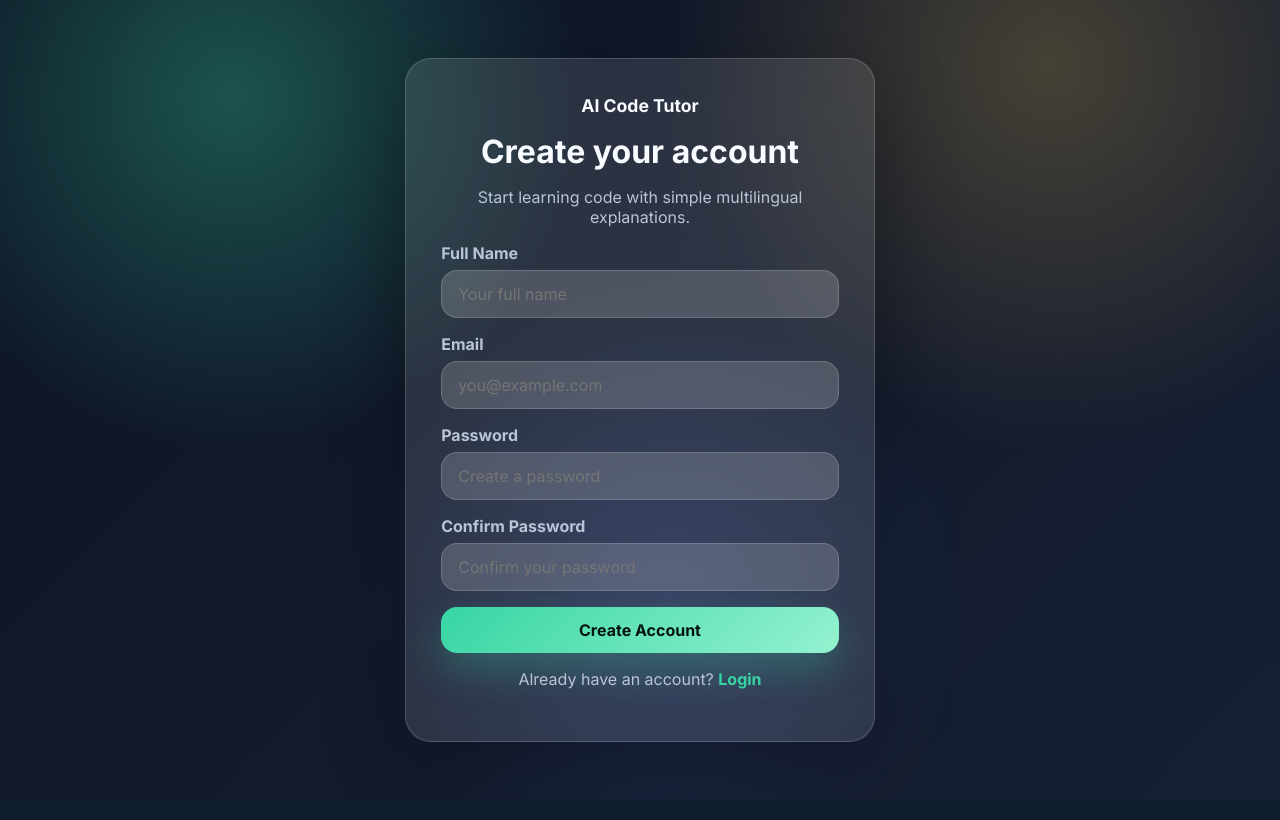
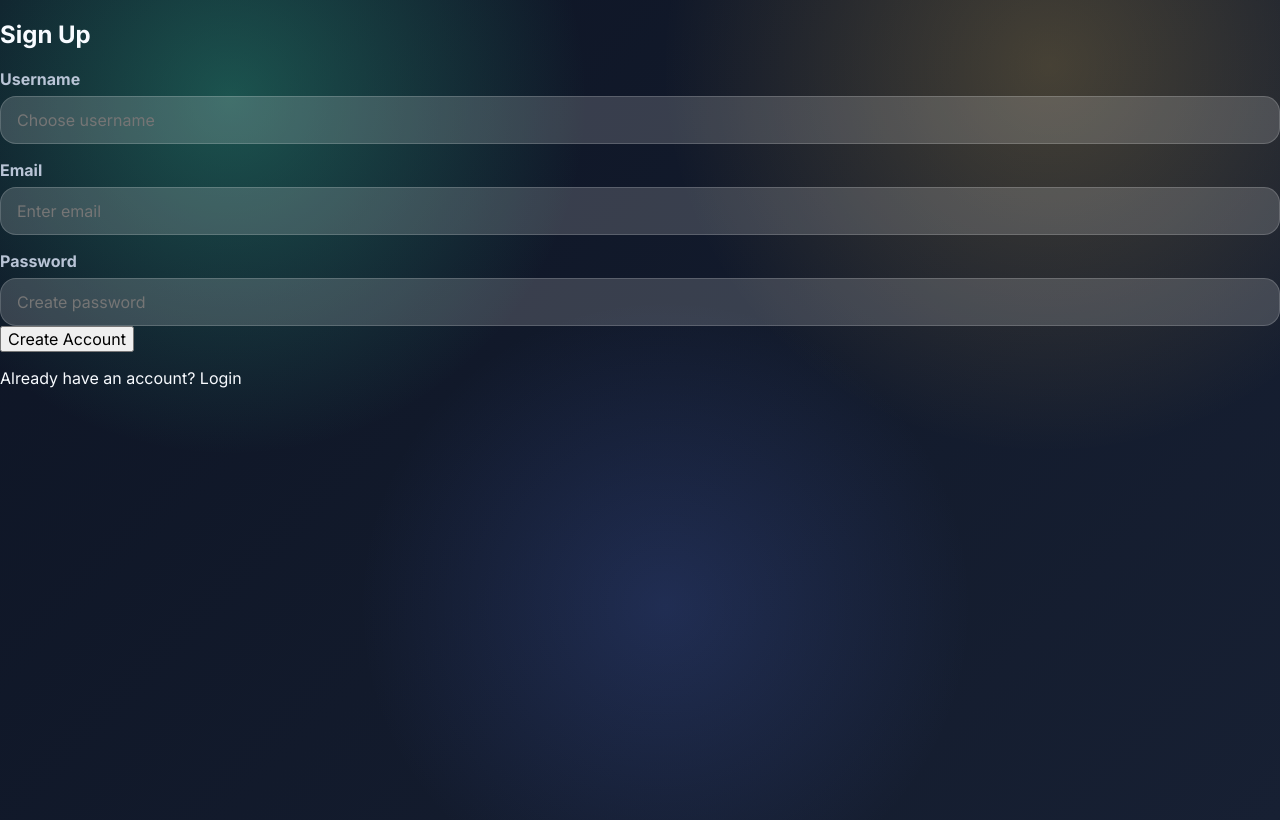
Before and after one commit to nrsricharitha/ai-code-tutor, a Flask app: template templates/signup.html in a window 1280 px wide. Before the commit the page ends 742 px from the top, so only its background shows below. Run offline with Flask 3, Linux system fonts and the light colour scheme; the template is opened without the code that fills it, so the values that code supplies are empty.

Commit message:
Update signup.html

```diff
--- a/templates/signup.html
+++ b/templates/signup.html
@@ -1,31 +1,30 @@
 {% extends "base.html" %}
-{% set title = "Sign Up - AI Code Tutor" %}
 
 {% block content %}
-<main class="auth-page">
-    <form class="auth-card glass-panel" method="POST">
-        <a class="brand center-brand" href="{{ url_for('index') }}">AI Code Tutor</a>
-        <h1>Create your account</h1>
-        <p>Start learning code with simple multilingual explanations.</p>
-
-        {% if error %}
-            <div class="alert">{{ error }}</div>
-        {% endif %}
-
-        <label for="name">Full Name</label>
-        <input id="name" name="name" type="text" placeholder="Your full name" required>
-
-        <label for="email">Email</label>
-        <input id="email" name="email" type="email" placeholder="you@example.com" required>
-
-        <label for="password">Password</label>
-        <input id="password" name="password" type="password" placeholder="Create a password" required>
-
-        <label for="confirm_password">Confirm Password</label>
-        <input id="confirm_password" name="confirm_password" type="password" placeholder="Confirm your password" required>
-
-        <button class="primary-button full-button" type="submit">Create Account</button>
-        <p class="switch-link">Already have an account? <a href="{{ url_for('login') }}">Login</a></p>
+<div class="auth-container glass">
+    <h2>Sign Up</h2>
+    {% with messages = get_flashed_messages() %}
+      {% if messages %}
+        {% for message in messages %}
+          <div class="alert alert-error">{{ message }}</div>
+        {% endfor %}
+      {% endif %}
+    {% endwith %}
+    <form method="POST">
+        <div class="form-group">
+            <label>Username</label>
+            <input type="text" name="username" required placeholder="Choose username">
+        </div>
+        <div class="form-group">
+            <label>Email</label>
+            <input type="email" name="email" required placeholder="Enter email">
+        </div>
+        <div class="form-group">
+            <label>Password</label>
+            <input type="password" name="password" required placeholder="Create password">
+        </div>
+        <button type="submit" class="btn btn-primary">Create Account</button>
     </form>
-</main>
+    <p>Already have an account? <a href="{{ url_for('login') }}">Login</a></p>
+</div>
 {% endblock %}
```
